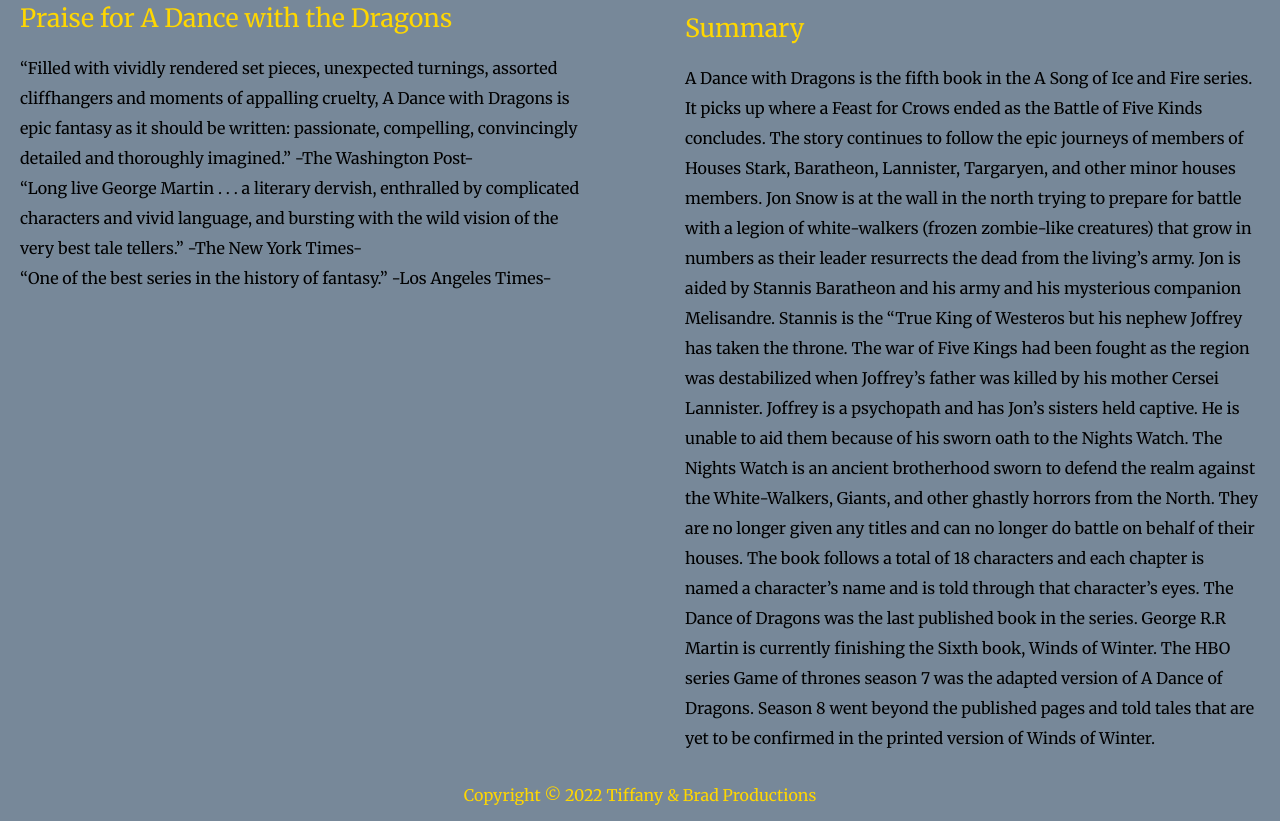
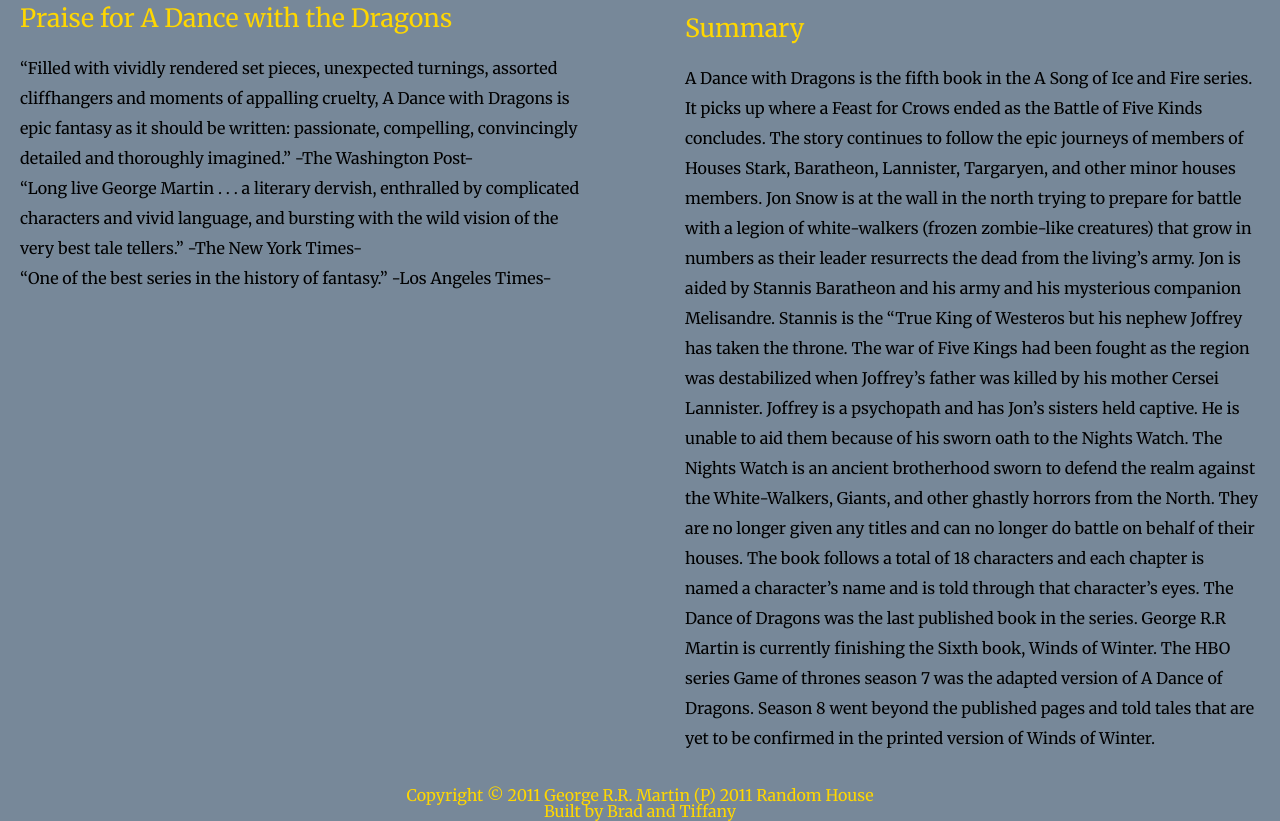
Before and after one commit to btslagle/book-group, a plain HTML site: page index.html in a window 1280 px wide. Shown: the part 691-1512 px from the top of the page. Drawn offline with nearby package versions, Linux system fonts and the light colour scheme.

Commit message:
Correct Footer

```diff
--- a/index.css
+++ b/index.css
@@ -2,7 +2,6 @@
 
 body {
     font-family: Merriweather;
-
     background-color: lightslategray;
 
 
@@ -79,7 +78,6 @@
 .grid-item-3 {
     grid-column: 2/ span 1;
     grid-row: 3 / span 1;
-
 }
 
 .grid-item-4 {
--- a/index.html
+++ b/index.html
@@ -73,8 +73,9 @@
     </main>
     <footer>
         <small>
-            Copyright &copy 2022 Tiffany & Brad Productions
+            Copyright &copy 2011 George R.R. Martin (P) 2011 Random House
         </small>
+            <p>Built by Brad and Tiffany </p>
     </footer>
 
 </body>
```
